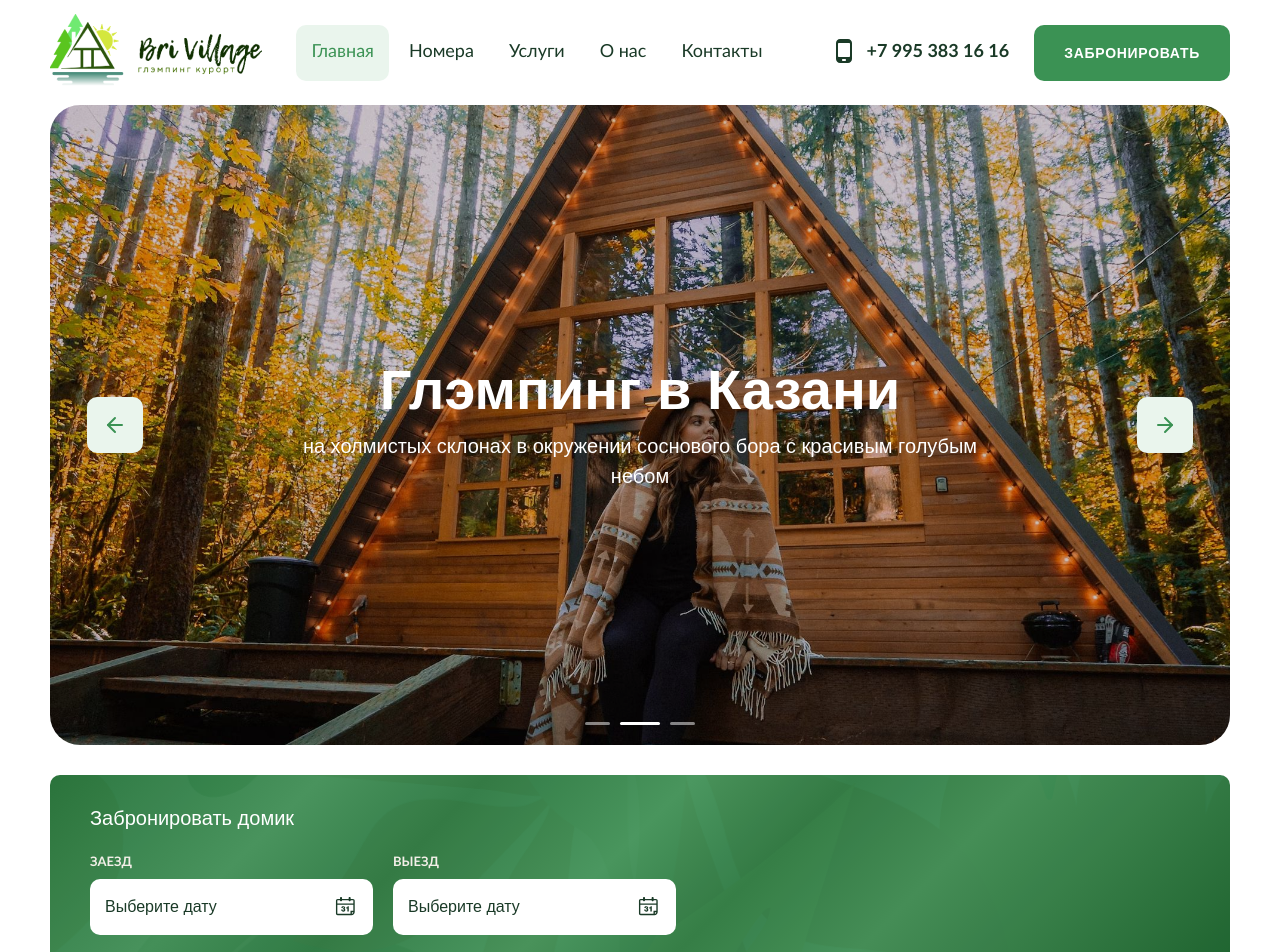
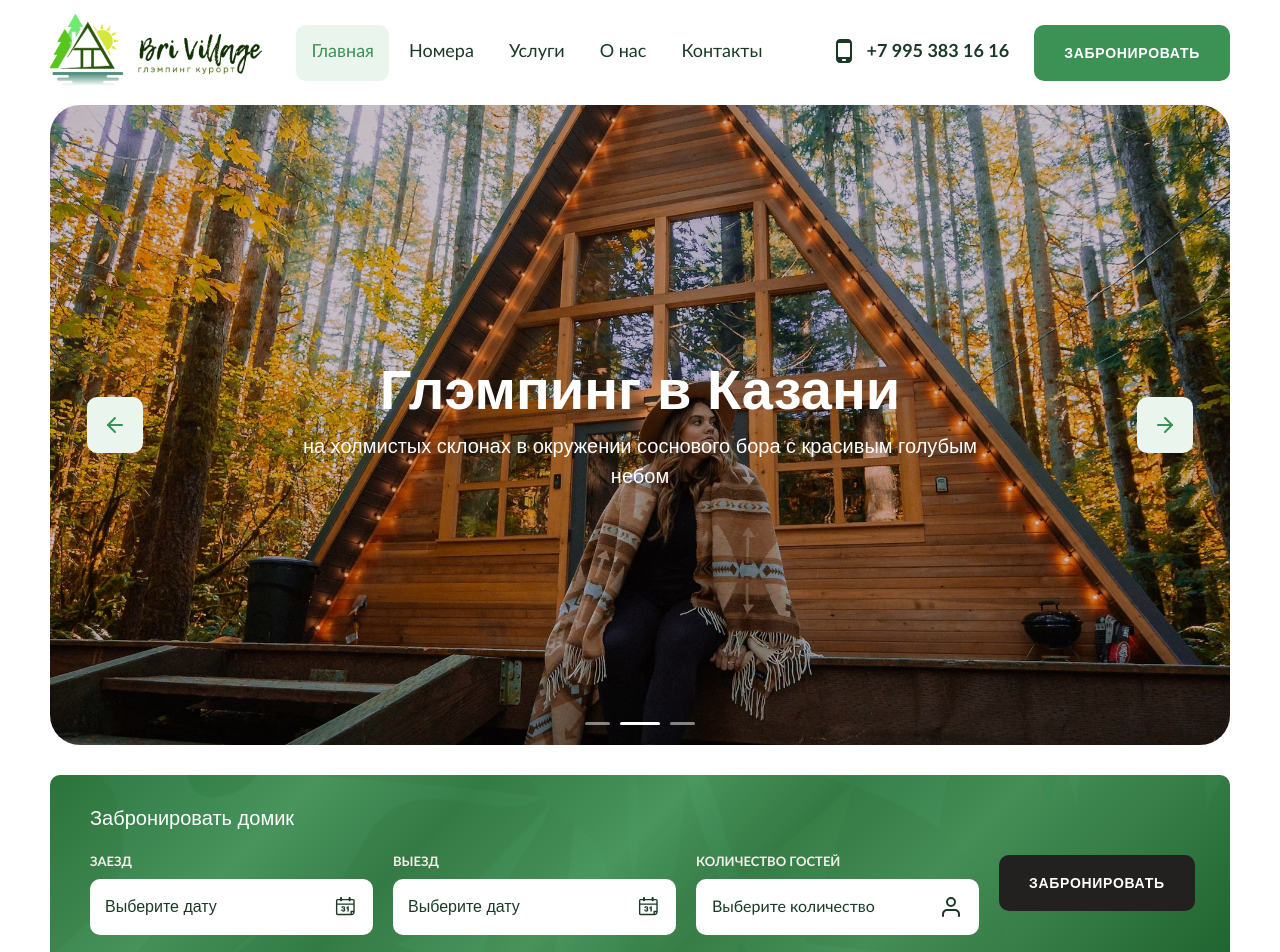
Before and after one commit to s-gusterev/bri-village-nextjs, a Next.js app: page / in a window 1280 px wide. Shown: the top 952 px of the page. Built offline with nearby package versions, Linux system fonts and the light colour scheme; a web font is replaced by a local one.

Commit message:
feat: select

```diff
--- a/src/app/_components/book-form/index.tsx
+++ b/src/app/_components/book-form/index.tsx
@@ -7,15 +7,23 @@ import DatePicker, {
 } from 'react-datepicker';
 import 'react-datepicker/dist/react-datepicker.css';
 import { ru } from 'date-fns/locale/ru';
+import Selected from './select';
 registerLocale('ru', ru);
 import styles from './styles.module.css';
 import InputDate from './input';
 import { ArrowLeftIcon, ArrowRightIcon } from '../icons';
+import Button from '../button';
 
 const BookForm = () => {
   const [startSelectedDate, setStartSelectedDate] = useState<Date | null>(null);
   const [endSelectedDate, setEndSelectedDate] = useState<Date | null>(null);
   const [currentMonth, setCurrentMonth] = useState<Date>(new Date());
+  const [selectedAdults, setSelectedAdults] = useState<string[]>([]);
+
+  const handleChangeForm = (e: React.ChangeEvent<HTMLFormElement>) => {
+    e.preventDefault();
+    console.log(startSelectedDate, endSelectedDate, selectedAdults);
+  };
 
   const handleStartDateChange = (date: Date | null) => {
     setStartSelectedDate(date);
@@ -41,6 +49,14 @@ const BookForm = () => {
 
     return range;
   };
+
+  const optionsSelect = [
+    { value: '1', label: '1 взрослый' },
+    { value: '2', label: '2 взрослых' },
+    { value: '3', label: '3 взрослых' },
+    { value: '4', label: '4 взрослых' },
+    { value: '5', label: '5 взрослых' },
+  ];
 
   const CustomHeader = ({
     date,
@@ -83,7 +99,7 @@ const BookForm = () => {
   return (
     <div className={styles.bookForm}>
       <h2 className={styles.title}>Забронировать домик</h2>
-      <form className={styles.form}>
+      <form className={styles.form} onSubmit={handleChangeForm}>
         <div className={styles.formGroup}>
           <label className={styles.label}>Заезд</label>
           <DatePicker
@@ -126,6 +142,20 @@ const BookForm = () => {
             ]}
           />
         </div>
+        <div className={styles.formGroup}>
+          <label className={styles.label}>Количество гостей</label>
+          <Selected
+            options={optionsSelect}
+            placeholder="Выберите количество"
+            defaultValue={null}
+            onChange={(selectedOption) =>
+              selectedOption && setSelectedAdults([selectedOption.value])
+            }
+          />
+        </div>
+        <Button size="normal" color="dark" type="submit">
+          Забронировать
+        </Button>
       </form>
     </div>
   );
--- a/src/app/_components/book-form/input/styles.module.css
+++ b/src/app/_components/book-form/input/styles.module.css
@@ -14,3 +14,10 @@
   justify-content: space-between;
   cursor: pointer;
 }
+
+@media (max-width: 375px) {
+  .inputDatePicker {
+    width: 248px;
+    height: 50px;
+  }
+}
--- /dev/null
+++ b/src/app/_components/book-form/select/index.tsx
@@ -0,0 +1,167 @@
+'use client';
+
+import Select, {
+  components,
+  CSSObjectWithLabel,
+  //   GroupBase,
+  StylesConfig,
+} from 'react-select';
+// import { CSSProperties } from 'react';
+
+interface SelectOption {
+  label: string;
+  value: string;
+}
+
+interface SelectProps {
+  options: SelectOption[];
+  placeholder: string;
+  onChange: (selectedOption: SelectOption | null) => void;
+  defaultValue: SelectOption | null;
+}
+
+const Selected: React.FC<SelectProps> = ({
+  options,
+  placeholder,
+  onChange,
+  defaultValue,
+}) => {
+  const DropdownIndicator = (
+    props: React.ComponentProps<typeof components.DropdownIndicator>,
+  ) => {
+    return (
+      <components.DropdownIndicator {...props}>
+        <svg
+          width="24"
+          height="24"
+          viewBox="0 0 24 24"
+          fill="none"
+          xmlns="http://www.w3.org/2000/svg"
+        >
+          <path
+            d="M20 21V19C20 17.9391 19.5786 16.9217 18.8284 16.1716C18.0783 15.4214 17.0609 15 16 15H8C6.93913 15 5.92172 15.4214 5.17157 16.1716C4.42143 16.9217 4 17.9391 4 19V21"
+            stroke="#1A3A27"
+            strokeWidth="2"
+            strokeLinecap="round"
+            strokeLinejoin="round"
+          />
+          <path
+            d="M12 11C14.2091 11 16 9.20914 16 7C16 4.79086 14.2091 3 12 3C9.79086 3 8 4.79086 8 7C8 9.20914 9.79086 11 12 11Z"
+            stroke="#1A3A27"
+            strokeWidth="2"
+            strokeLinecap="round"
+            strokeLinejoin="round"
+          />
+        </svg>
+      </components.DropdownIndicator>
+    );
+  };
+
+  const customStyles: StylesConfig = {
+    option: (defaultStyles: CSSObjectWithLabel) => ({
+      ...defaultStyles,
+      color: '#1a3a27',
+      backgroundColor: '#fff',
+      textTransform: 'uppercase',
+      fontFamily: 'var(--font-family)',
+      fontWeight: '400',
+      fontSize: '16px',
+      paddingTop: '10px',
+      paddingBottom: '10px',
+      paddingLeft: '15px',
+      cursor: 'pointer',
+      '&:last-child': {
+        marginBottom: '8px',
+      },
+      '&:first-of-type': {
+        marginTop: '8px',
+      },
+
+      '&:hover': {
+        backgroundColor: '#eaf5ed',
+      },
+    }),
+
+    control: (defaultStyles: CSSObjectWithLabel) => ({
+      ...defaultStyles,
+      color: '#1a3a27',
+      backgroundColor: '#fff',
+      boxShadow: 'none',
+      width: '283px',
+      border: 'none',
+      borderRadius: '10px',
+      position: 'relative',
+      height: '56px',
+      cursor: 'pointer',
+      '@media screen and (max-width: 375px)': {
+        width: '248px',
+        height: '50px',
+      },
+    }),
+    singleValue: (defaultStyles: CSSObjectWithLabel) => ({
+      ...defaultStyles,
+      color: '#1a3a27',
+      margin: '0 0 ',
+    }),
+    placeholder: (defaultStyles: CSSObjectWithLabel) => ({
+      ...defaultStyles,
+      color: '#1a3a27',
+      fontFamily: 'var(--font-family)',
+      marginLeft: 0,
+      marginRight: 0,
+      fontSize: '16px',
+      fontWeight: '400',
+    }),
+    valueContainer: (defaultStyles: CSSObjectWithLabel) => ({
+      ...defaultStyles,
+      padding: '15px 16px',
+      fontFamily: 'var(--font-family)',
+      fontSize: '16px',
+      fontWeight: '400',
+    }),
+
+    indicatorSeparator: (defaultStyles: CSSObjectWithLabel) => ({
+      ...defaultStyles,
+      display: 'none',
+    }),
+    dropdownIndicator: (defaultStyles: CSSObjectWithLabel) => ({
+      ...defaultStyles,
+      padding: 0,
+      marginRight: '16px',
+    }),
+    menu: (defaultStyles: CSSObjectWithLabel) => ({
+      ...defaultStyles,
+      marginTop: '10px',
+      border: '1px solid #eee',
+      borderRadius: '10px',
+      background: '#fff',
+      overflow: 'hidden',
+      paddingTop: '0',
+      zIndex: 99,
+    }),
+    menuPortal: (defaultStyles: CSSObjectWithLabel) => ({
+      ...defaultStyles,
+    }),
+    clearIndicator: (defaultStyles: CSSObjectWithLabel) => ({
+      ...defaultStyles,
+      display: 'none',
+    }),
+  };
+  return (
+    <div>
+      <Select
+        maxMenuHeight={300}
+        options={options}
+        styles={customStyles}
+        components={{ DropdownIndicator }}
+        isSearchable={false}
+        placeholder={placeholder}
+        onChange={(newValue) => onChange(newValue as SelectOption | null)}
+        isClearable={true}
+        defaultValue={defaultValue}
+      />
+    </div>
+  );
+};
+
+export default Selected;
```
